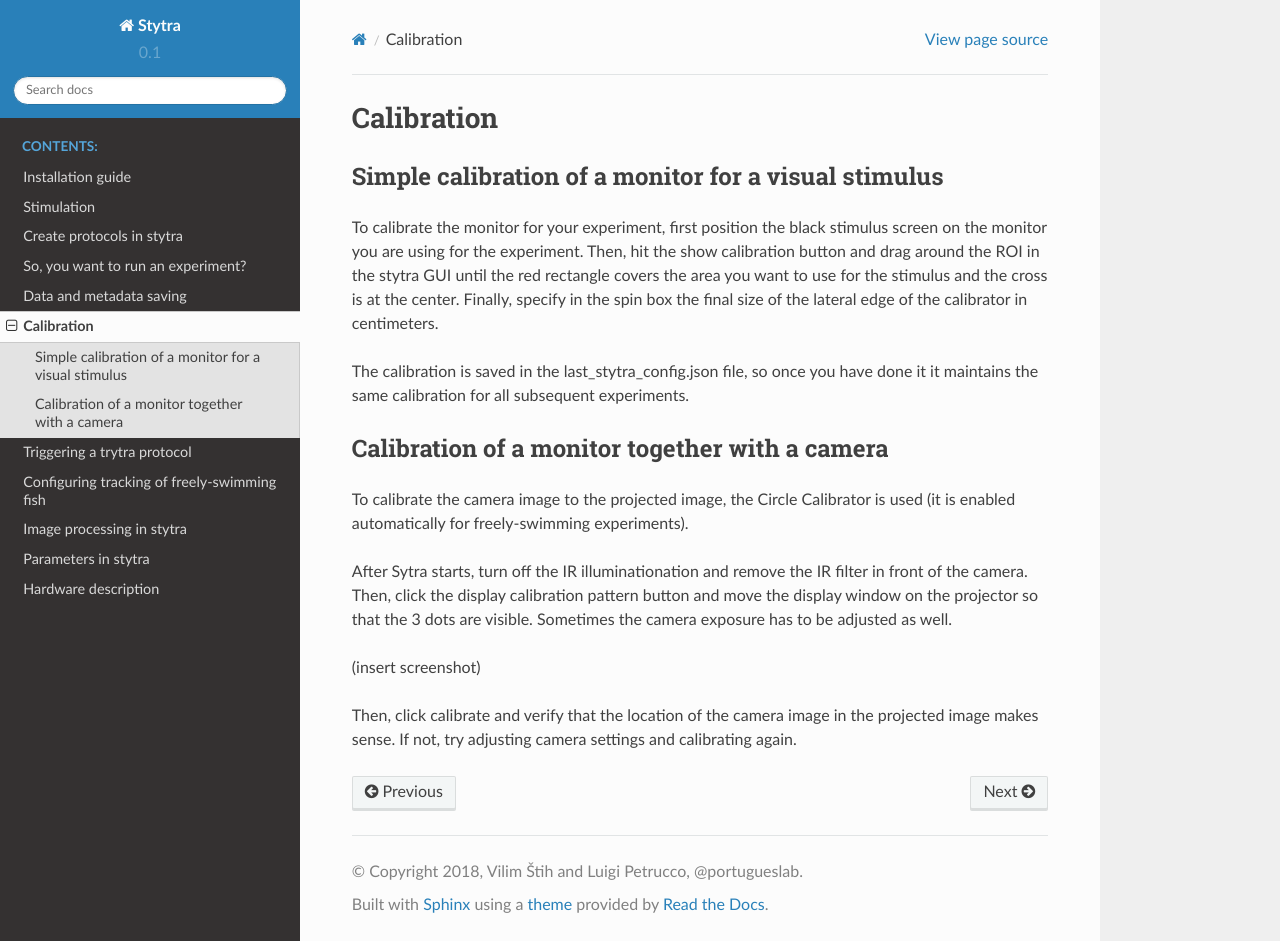
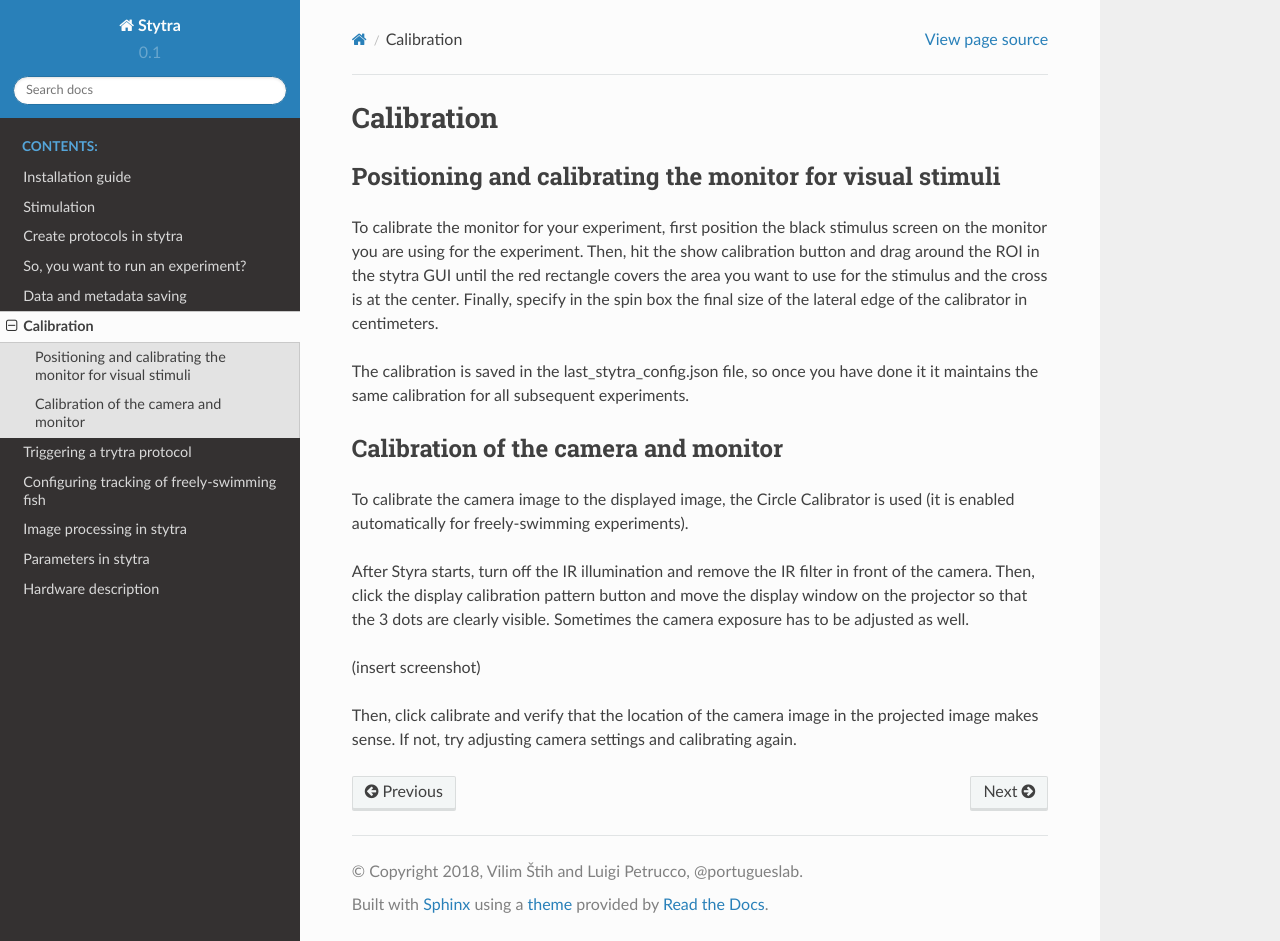
Before and after one commit to portugueslab/stytra, a Sphinx documentation site: the page built from docs/source/calibration.rst, in a window 1280 px wide and 941 px high. Built offline with Sphinx 7.4.7 and the Read the Docs theme 2.0.0, drawn with Linux system fonts in a browser that asks for light colours; pages that are not in the unit, such as notebooks, are missing from menus.

```diff
--- a/docs/source/calibration.rst
+++ b/docs/source/calibration.rst
@@ -1,8 +1,8 @@
 Calibration
 ===========
 
-Simple calibration of a monitor for a visual stimulus
------------------------------------------------------
+Positioning and calibrating the monitor for visual stimuli
+----------------------------------------------------------
 To calibrate the monitor for your experiment, first position the black
 stimulus screen on the monitor you are using for the experiment. Then, hit
 the show calibration button and drag around the ROI in the stytra GUI until
@@ -14,15 +14,15 @@ The calibration is saved in the last_stytra_config.json file, so once you
 have done it it maintains the same calibration for all subsequent experiments.
 
 
-Calibration of a monitor together with a camera
------------------------------------------------
+Calibration of the camera and monitor
+-------------------------------------
 
-To calibrate the camera image to the projected image, the Circle Calibrator
+To calibrate the camera image to the displayed image, the Circle Calibrator
 is used (it is enabled automatically for freely-swimming experiments).
 
-After Sytra starts, turn off the IR illuminationation and remove the IR filter
+After Styra starts, turn off the IR illumination and remove the IR filter
 in front of the camera. Then, click the display calibration pattern button and
-move the display window on the projector so that the 3 dots are visible.
+move the display window on the projector so that the 3 dots are clearly visible.
 Sometimes the camera exposure has to be adjusted as well.
 
 (insert screenshot)
--- a/docs/source/hardware_list.rst
+++ b/docs/source/hardware_list.rst
@@ -76,9 +76,10 @@ Freely-swimming setup
 Low-cost behavioral setup
 --------------------------
 A very cheap version of the behavioral setup can be built by replacing the
-projector with small LED display and the camera with a little objective. The
+projector with small LED display and the camera lens with a fixed focal length
+ objective. The
 dimensions of this setup are quite small and parts can be kept in place with
-a basic custom-made frame that can be laser-cut or even made with cardboard.
+a basic custom-made frame that can be laser-cut or even made out of cardboard.
 
 
 .. image:: ../hardware_list/pictures/low_cost.png
--- a/docs/source/parameters_stytra.rst
+++ b/docs/source/parameters_stytra.rst
@@ -2,4 +2,4 @@ Parameters in stytra
 ====================
 
 Various aspects of the experiments are parametrised using the lightparam package.
-For basic use patterns you can refere to the readme.
+For basic use patterns you can refer to the readme.
```
Also changed, not shown: docs/source/stytra.bouter.rst (deleted, +0 -46 lines), docs/source/data_saving.rst (line endings or trailing spaces), 2 other files.
